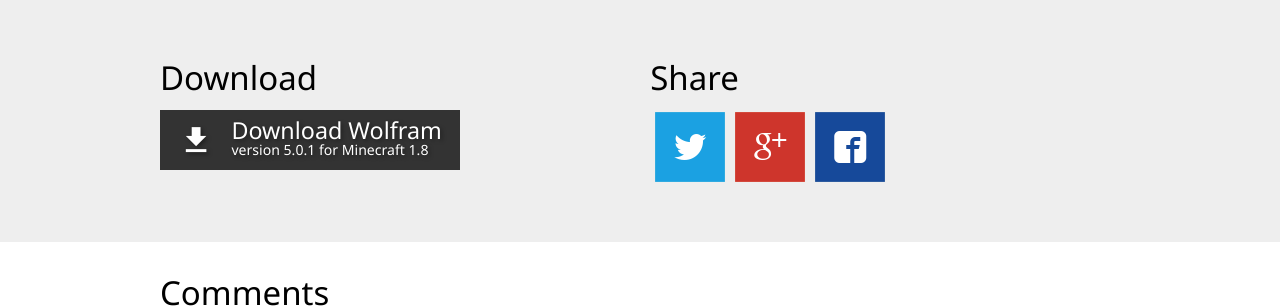
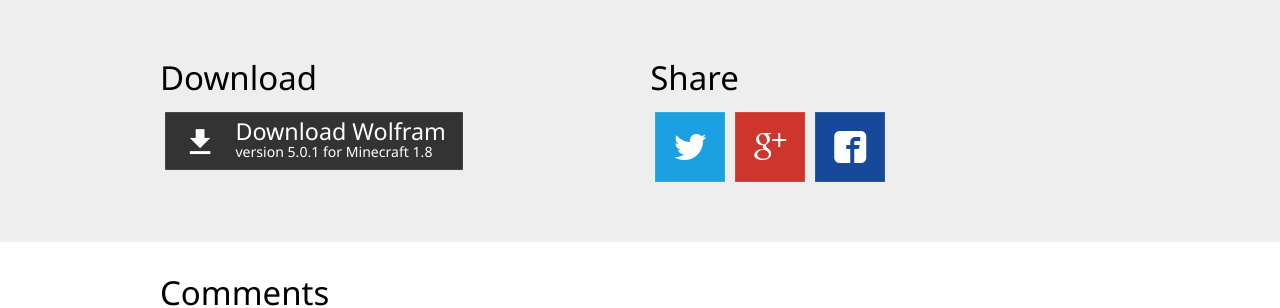
Before and after one commit to Wurst-Imperium/WolframClient.net, a Jekyll site: the page built from _posts/2016-09-16-Wolfram-5.0.md, in a window 1280 px wide and 1247 px high. Shown: the part 845-1153 px from the top of the window. Built offline with Jekyll 4.4.1, drawn with Linux system fonts in a browser that asks for light colours; comment, search, counter and statistics services are not loaded.

Commit message:
:art: Redesign download button

```diff
--- a/_layouts/post.html
+++ b/_layouts/post.html
@@ -24,7 +24,7 @@ layout: bare
 				{% if post.wolfram-version and post.minecraft-version %}
 					<div class="cell">
 						<h2>Download</h2>
-						<a class="command-button primary text-shadow bg-grayDark bd-grayDark bg-hover-black" href="http://go.wolfram-client.tk/10371505/github.com/Wurst-Imperium/Wolfram-MC-{{ page.minecraft-version }}/releases/download/v{{ page.wolfram-version }}/Wolfram-v{{ page.wolfram-version }}-MC{{ page.minecraft-version }}.zip" rel="nofollow" target="_blank" onclick="ga('send', 'event', 'news', 'download');">
+						<a class="tile bg-grayDark command-button primary" href="http://go.wolfram-client.tk/10371505/github.com/Wurst-Imperium/Wolfram-MC-{{ page.minecraft-version }}/releases/download/v{{ page.wolfram-version }}/Wolfram-v{{ page.wolfram-version }}-MC{{ page.minecraft-version }}.zip" rel="nofollow" target="_blank" onclick="ga('send', 'event', 'news', 'download');" style="width: auto;height: auto;border: none;">
 							<span class="icon mif-file-download"></span>
 							Download Wolfram
 							<small>version {{ post.wolfram-version }} for Minecraft {{ post.minecraft-version }}</small>
```
